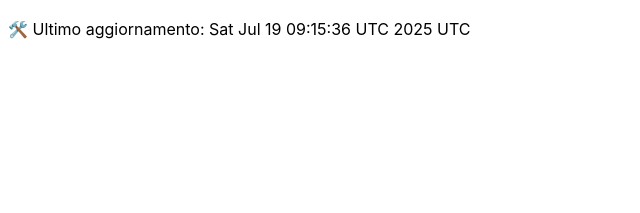
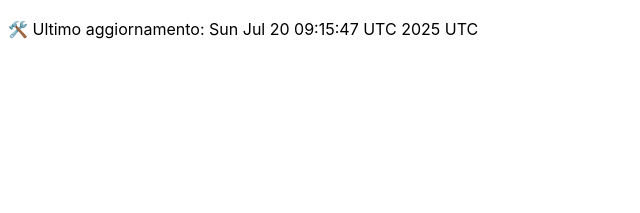
Before and after one commit to DanteTrb/DanteTrb.github.io, a Jekyll site: the page built from badges.md, in a window 1280 px wide. Shown: the top 213 px of the page, without its empty margins (0-640 px from the left). Built offline with Jekyll 4.4.1, drawn with Linux system fonts in a browser that asks for light colours; our own code applies the rules of GitHub Pages for plain Markdown files.

Commit message:
🛠️ Aggiornamento automatico badge

```diff
--- a/badges.md
+++ b/badges.md
@@ -1 +1 @@
-🛠️ Ultimo aggiornamento: Sat Jul 19 09:15:36 UTC 2025 UTC
+🛠️ Ultimo aggiornamento: Sun Jul 20 09:15:47 UTC 2025 UTC
```
